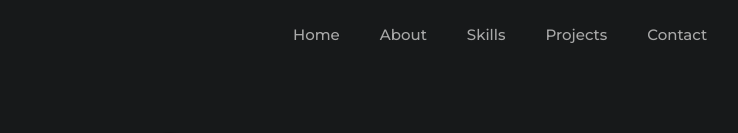
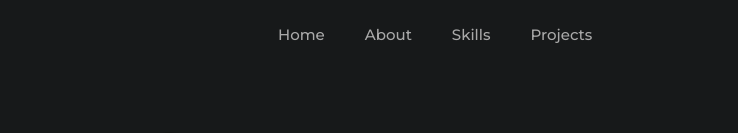
Before and after one commit to JackXN/Portfolio-2, a React (Create React App) app: page / in a window 1280 px wide. Shown: the top 133 px of the page, without its empty margins (487-1225 px from the left). Built offline with nearby package versions, Linux system fonts and the light colour scheme.

Commit message:
removed contact section

```diff
--- a/src/App.js
+++ b/src/App.js
@@ -9,7 +9,6 @@ import Projects from './components/Projects/Projects'
 import Skills from './components/Skills-Sectino/Skills'
 import Navbar from './components/Navbar/Navbar'
 import Marginner from './components/Marginner'
-import Contact from './components/Contact-Section/Contact'
 import Footer from './components/Footer/Footer'
 
 function App() {
@@ -30,7 +29,6 @@ function App() {
    <Marginner/>
    <Projects/>
    <Marginner/>
-   <Contact/>
    <Footer/>
   </Route>
   <Route path = '/about'>
--- a/src/components/Navbar/Navbar.css
+++ b/src/components/Navbar/Navbar.css
@@ -5,7 +5,7 @@
   align-items: center;
   font-size: 1.2rem;
   position: sticky;
-
+  margin-right: 30px;
   z-index: 999;
 }
 
--- a/src/components/Navbar/Navbar.js
+++ b/src/components/Navbar/Navbar.js
@@ -20,10 +20,7 @@ const Navbar = () => {
 
         <div className="navbar">
         <div className="navbar-container container">
-{/*
-            <Link onClick={closeMobileMenu} className ='navbar-logo' to ='home'>
-                JR
-            </Link> */}
+
 
             <div className="menu-icon" onClick={handleClick}>
             {click ? <FaTimes/> : <FaBars/>}
@@ -50,11 +47,7 @@ const Navbar = () => {
                 Projects
             </Link>
         </li>
-        <li className="nav-item">
-            <Link to = 'contact'className ='nav-links'  smooth={true} duration={1000} onClick={closeMobileMenu} >
-               Contact
-            </Link>
-        </li>
+
 
 
 
```
